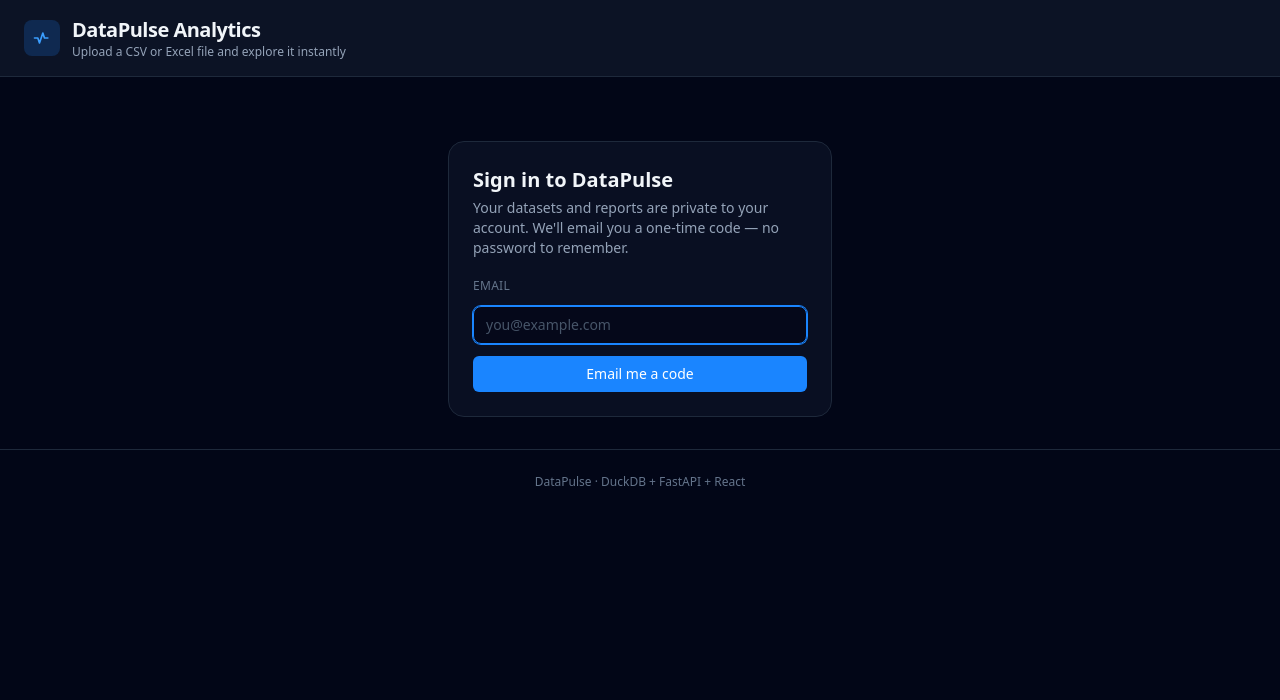
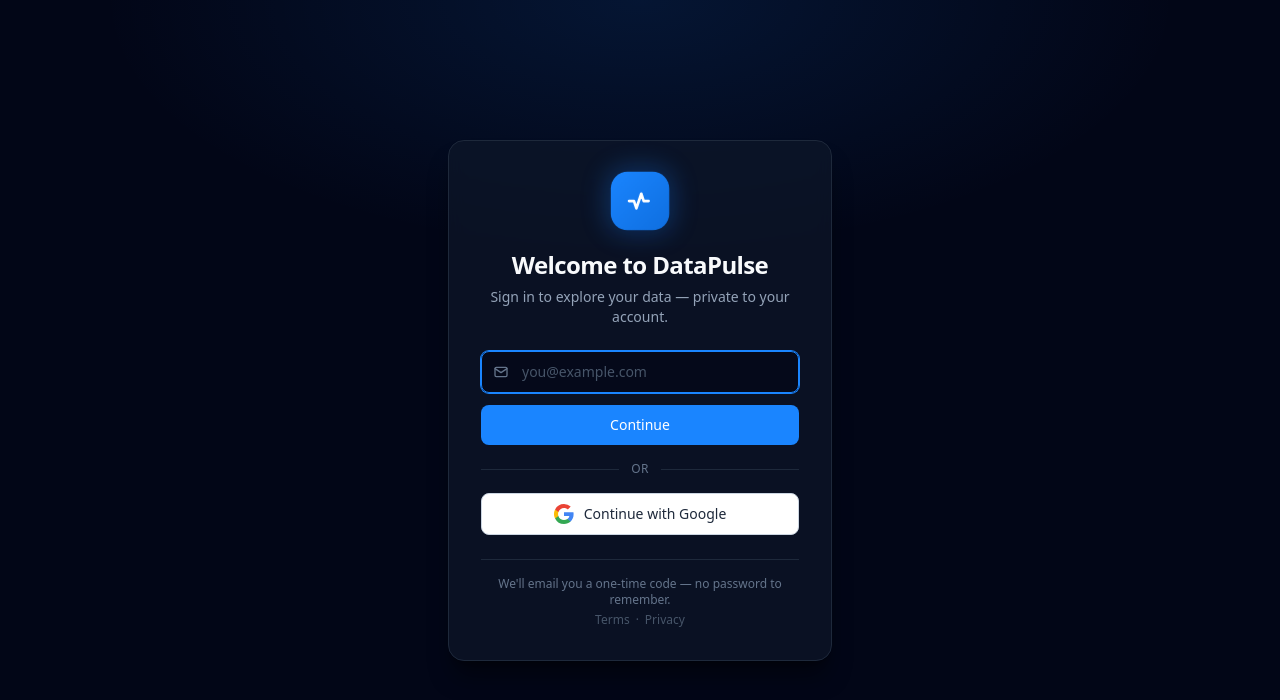
Before and after one commit to ankanhq/datapulse-frontend, a React (Vite) app: page / in a window 1280 px wide. Shown: the top 700 px of the page. Built offline with nearby package versions, Linux system fonts and the light colour scheme; no server answers.

Commit message:
Redesign the login screen with a premium centered card and Google sign-in

```diff
--- a/src/components/Login.jsx
+++ b/src/components/Login.jsx
@@ -1,15 +1,44 @@
 import { useState } from "react";
 import { supabase } from "../supabase";
-import Layout from "./Layout";
 import Spinner from "./Spinner";
 
-// Passwordless sign-in with Supabase email OTP: the user enters their email,
-// receives a 6-digit code, and verifies it. No passwords, no OAuth.
+// Premium, centered sign-in card on the app's dark background.
+// Auth is passwordless: Supabase email OTP (email → 6-digit code → signed in),
+// plus a "Continue with Google" OAuth option. No phone login.
+
+function LogoMark() {
+  return (
+    <span className="mx-auto flex h-14 w-14 items-center justify-center rounded-2xl bg-gradient-to-br from-pulse-500 to-pulse-600 text-white animate-logo-pulse">
+      <svg viewBox="0 0 24 24" className="h-7 w-7" fill="none" stroke="currentColor" strokeWidth="2.2">
+        <path d="M3 12h4l2 6 4-12 2 6h4" strokeLinecap="round" strokeLinejoin="round" />
+      </svg>
+    </span>
+  );
+}
+
+function GoogleIcon() {
+  return (
+    <svg viewBox="0 0 24 24" className="h-5 w-5" aria-hidden="true">
+      <path fill="#4285F4" d="M23.52 12.27c0-.82-.07-1.6-.2-2.36H12v4.46h6.47a5.53 5.53 0 0 1-2.4 3.63v3h3.88c2.27-2.09 3.57-5.17 3.57-8.73z" />
+      <path fill="#34A853" d="M12 24c3.24 0 5.96-1.07 7.95-2.9l-3.88-3c-1.08.72-2.45 1.15-4.07 1.15-3.13 0-5.78-2.11-6.73-4.96H1.28v3.09A12 12 0 0 0 12 24z" />
+      <path fill="#FBBC05" d="M5.27 14.29a7.2 7.2 0 0 1 0-4.58V6.62H1.28a12 12 0 0 0 0 10.76l3.99-3.09z" />
+      <path fill="#EA4335" d="M12 4.75c1.77 0 3.35.61 4.6 1.8l3.44-3.44A11.98 11.98 0 0 0 12 0 12 12 0 0 0 1.28 6.62l3.99 3.09C6.22 6.86 8.87 4.75 12 4.75z" />
+    </svg>
+  );
+}
+
+const inputBase =
+  "w-full rounded-lg border border-slate-700 bg-slate-950/60 py-2.5 text-sm text-slate-100 " +
+  "placeholder:text-slate-600 focus:border-pulse-500 focus:outline-none focus:ring-1 focus:ring-pulse-500";
+const primaryBtn =
+  "w-full inline-flex items-center justify-center gap-2 rounded-lg bg-pulse-500 px-4 py-2.5 text-sm " +
+  "font-medium text-white transition hover:bg-pulse-600 disabled:cursor-not-allowed disabled:opacity-60";
+
 export default function Login() {
   const [step, setStep] = useState("email"); // "email" | "code"
   const [email, setEmail] = useState("");
   const [code, setCode] = useState("");
-  const [busy, setBusy] = useState(false);
+  const [busy, setBusy] = useState(null); // "otp" | "verify" | "google" | null
   const [error, setError] = useState("");
   const [notice, setNotice] = useState("");
 
@@ -21,7 +50,7 @@
       setError("Enter a valid email address.");
       return;
     }
-    setBusy(true);
+    setBusy("otp");
     try {
       const { error } = await supabase.auth.signInWithOtp({
         email: addr,
@@ -29,11 +58,11 @@
       });
       if (error) throw error;
       setStep("code");
-      setNotice(`We sent a 6-digit code to ${addr}. Enter it below.`);
+      setNotice(`We sent a 6-digit code to ${addr}.`);
     } catch (err) {
       setError(err?.message || "Could not send the code. Please try again.");
     } finally {
-      setBusy(false);
+      setBusy(null);
     }
   }
 
@@ -45,82 +74,149 @@
       setError("Enter the 6-digit code from your email.");
       return;
     }
-    setBusy(true);
+    setBusy("verify");
     try {
-      const { error } = await supabase.auth.verifyOtp({
-        email: email.trim(),
-        token,
-        type: "email",
-      });
+      const { error } = await supabase.auth.verifyOtp({ email: email.trim(), token, type: "email" });
       if (error) throw error;
       // On success the onAuthStateChange listener in AuthGate swaps in the app.
     } catch (err) {
       setError(err?.message || "That code didn't work. Request a new one and try again.");
     } finally {
-      setBusy(false);
+      setBusy(null);
     }
   }
 
-  const inputClass =
-    "w-full rounded-lg border border-slate-700 bg-slate-950/60 px-3 py-2 text-sm text-slate-100 " +
-    "placeholder:text-slate-600 focus:border-pulse-500 focus:outline-none focus:ring-1 focus:ring-pulse-500";
-  const btnClass =
-    "w-full inline-flex items-center justify-center gap-2 rounded-md bg-pulse-500 px-4 py-2 text-sm " +
-    "font-medium text-white transition hover:bg-pulse-600 disabled:cursor-not-allowed disabled:opacity-60";
+  async function signInWithGoogle() {
+    setError("");
+    setBusy("google");
+    try {
+      const { error } = await supabase.auth.signInWithOAuth({
+        provider: "google",
+        options: { redirectTo: "https://datapulse-frontend.vercel.app" },
+      });
+      if (error) throw error;
+      // Browser redirects to Google; no further UI needed here.
+    } catch (err) {
+      setError(err?.message || "Could not start Google sign-in. Please try again.");
+      setBusy(null);
+    }
+  }
 
   return (
-    <Layout>
-      <div className="animate-fade-in mx-auto mt-8 max-w-sm rounded-2xl border border-slate-800 bg-slate-900/60 p-6">
-        <h2 className="text-xl font-semibold text-slate-100">Sign in to DataPulse</h2>
-        <p className="mt-1 text-sm text-slate-400">
-          Your datasets and reports are private to your account. We'll email you a one-time code —
-          no password to remember.
+    <div className="relative flex min-h-screen items-center justify-center overflow-hidden bg-slate-950 px-4 py-10">
+      {/* subtle top glow — understated, single accent colour */}
+      <div
+        aria-hidden="true"
+        className="pointer-events-none absolute inset-0 bg-[radial-gradient(60%_45%_at_50%_0%,rgba(26,133,255,0.12),transparent_70%)]"
+      />
+
+      <div className="animate-rise-in relative w-full max-w-sm rounded-2xl border border-slate-800 bg-slate-900/70 p-7 shadow-xl shadow-black/40 backdrop-blur sm:p-8">
+        <LogoMark />
+
+        <h1 className="mt-5 text-center text-xl font-semibold tracking-tight text-slate-50 sm:text-2xl">
+          Welcome to DataPulse
+        </h1>
+        <p className="mt-1.5 text-center text-sm text-slate-400">
+          Sign in to explore your data — private to your account.
         </p>
 
         {step === "email" ? (
-          <form onSubmit={sendCode} className="mt-5 space-y-3">
-            <label className="block text-xs font-medium uppercase tracking-wide text-slate-500">Email</label>
+          <div className="mt-6 space-y-4">
+            <form onSubmit={sendCode} className="space-y-3">
+              <div className="relative">
+                <span className="pointer-events-none absolute inset-y-0 left-3 flex items-center text-slate-500">
+                  <svg viewBox="0 0 24 24" className="h-4 w-4" fill="none" stroke="currentColor" strokeWidth="2">
+                    <rect x="3" y="5" width="18" height="14" rx="2" />
+                    <path d="M3 7l9 6 9-6" strokeLinecap="round" strokeLinejoin="round" />
+                  </svg>
+                </span>
                 <input
                   type="email"
                   autoFocus
+                  autoComplete="email"
                   value={email}
                   onChange={(e) => setEmail(e.target.value)}
                   placeholder="you@example.com"
-              className={inputClass}
+                  className={`${inputBase} pl-10 pr-3`}
+                  aria-label="Email address"
                 />
-            <button type="submit" disabled={busy} className={btnClass}>
-              {busy ? <Spinner label="Sending…" /> : "Email me a code"}
+              </div>
+              <button type="submit" disabled={!!busy} className={primaryBtn}>
+                {busy === "otp" ? <Spinner label="Sending…" /> : "Continue"}
               </button>
             </form>
+
+            <div className="flex items-center gap-3">
+              <span className="h-px flex-1 bg-slate-800" />
+              <span className="text-xs uppercase tracking-wide text-slate-500">or</span>
+              <span className="h-px flex-1 bg-slate-800" />
+            </div>
+
+            <button
+              type="button"
+              onClick={signInWithGoogle}
+              disabled={!!busy}
+              className="w-full inline-flex items-center justify-center gap-2.5 rounded-lg border border-slate-300 bg-white px-4 py-2.5 text-sm font-medium text-slate-800 transition hover:bg-slate-100 disabled:cursor-not-allowed disabled:opacity-60"
+            >
+              {busy === "google" ? (
+                <Spinner label="Redirecting…" />
               ) : (
-          <form onSubmit={verify} className="mt-5 space-y-3">
-            {notice && <p className="text-xs text-emerald-400">{notice}</p>}
-            <label className="block text-xs font-medium uppercase tracking-wide text-slate-500">6-digit code</label>
+                <>
+                  <GoogleIcon />
+                  Continue with Google
+                </>
+              )}
+            </button>
+          </div>
+        ) : (
+          <form onSubmit={verify} className="mt-6 space-y-3">
+            {notice && <p className="text-center text-xs text-emerald-400">{notice}</p>}
+            <div className="relative">
+              <span className="pointer-events-none absolute inset-y-0 left-3 flex items-center text-slate-500">
+                <svg viewBox="0 0 24 24" className="h-4 w-4" fill="none" stroke="currentColor" strokeWidth="2">
+                  <rect x="4" y="10" width="16" height="10" rx="2" />
+                  <path d="M8 10V7a4 4 0 018 0v3" strokeLinecap="round" strokeLinejoin="round" />
+                </svg>
+              </span>
               <input
                 type="text"
                 inputMode="numeric"
                 autoFocus
+                autoComplete="one-time-code"
                 maxLength={6}
                 value={code}
                 onChange={(e) => setCode(e.target.value.replace(/\D/g, ""))}
                 placeholder="123456"
-              className={`${inputClass} tracking-[0.4em]`}
+                aria-label="6-digit code"
+                className={`${inputBase} pl-10 pr-3 tracking-[0.4em]`}
               />
-            <button type="submit" disabled={busy} className={btnClass}>
-              {busy ? <Spinner label="Verifying…" /> : "Verify & sign in"}
+            </div>
+            <button type="submit" disabled={!!busy} className={primaryBtn}>
+              {busy === "verify" ? <Spinner label="Verifying…" /> : "Verify & sign in"}
             </button>
             <button
               type="button"
               onClick={() => { setStep("email"); setCode(""); setError(""); setNotice(""); }}
-              className="w-full text-center text-xs text-slate-400 hover:text-slate-200"
+              className="w-full text-center text-xs text-slate-400 transition hover:text-slate-200"
             >
               Use a different email
             </button>
           </form>
         )}
 
-        {error && <p className="mt-3 text-sm text-red-400">{error}</p>}
+        {error && <p className="mt-4 text-center text-sm text-red-400">{error}</p>}
+
+        <div className="mt-6 border-t border-slate-800 pt-4 text-center">
+          <p className="text-xs text-slate-500">
+            We'll email you a one-time code — no password to remember.
+          </p>
+          <p className="mt-1 text-xs text-slate-600">
+            <a href="#" className="hover:text-slate-400">Terms</a>
+            <span className="mx-1.5">·</span>
+            <a href="#" className="hover:text-slate-400">Privacy</a>
+          </p>
         </div>
-    </Layout>
+      </div>
+    </div>
   );
 }
--- a/src/index.css
+++ b/src/index.css
@@ -16,6 +16,14 @@
   /* Evidence drawer slide-over. */
   .animate-slide-in {
     animation: slideIn 0.28s cubic-bezier(0.16, 1, 0.3, 1) both;
+  }
+  /* Login card entrance: a slightly longer fade + slide than the panel default. */
+  .animate-rise-in {
+    animation: riseIn 0.5s cubic-bezier(0.16, 1, 0.3, 1) both;
+  }
+  /* Slow, soft "pulse" glow on the DataPulse logo mark (one subtle loop). */
+  .animate-logo-pulse {
+    animation: logoPulse 3.4s ease-in-out infinite;
   }
 }
 
@@ -41,10 +49,36 @@
   }
 }
 
+@keyframes riseIn {
+  from {
+    opacity: 0;
+    transform: translateY(14px) scale(0.985);
+  }
+  to {
+    opacity: 1;
+    transform: translateY(0) scale(1);
+  }
+}
+
+/* A gentle scaling glow — understated, single accent colour, no flashing. */
+@keyframes logoPulse {
+  0%,
+  100% {
+    transform: scale(1);
+    box-shadow: 0 0 0 0 rgba(26, 133, 255, 0);
+  }
+  50% {
+    transform: scale(1.05);
+    box-shadow: 0 0 26px 6px rgba(26, 133, 255, 0.28);
+  }
+}
+
 /* Respect users who prefer reduced motion. */
 @media (prefers-reduced-motion: reduce) {
   .animate-fade-in,
-  .animate-slide-in {
+  .animate-slide-in,
+  .animate-rise-in,
+  .animate-logo-pulse {
     animation: none;
   }
 }
```
Lines whose indentation alone changed are shown as unchanged.
